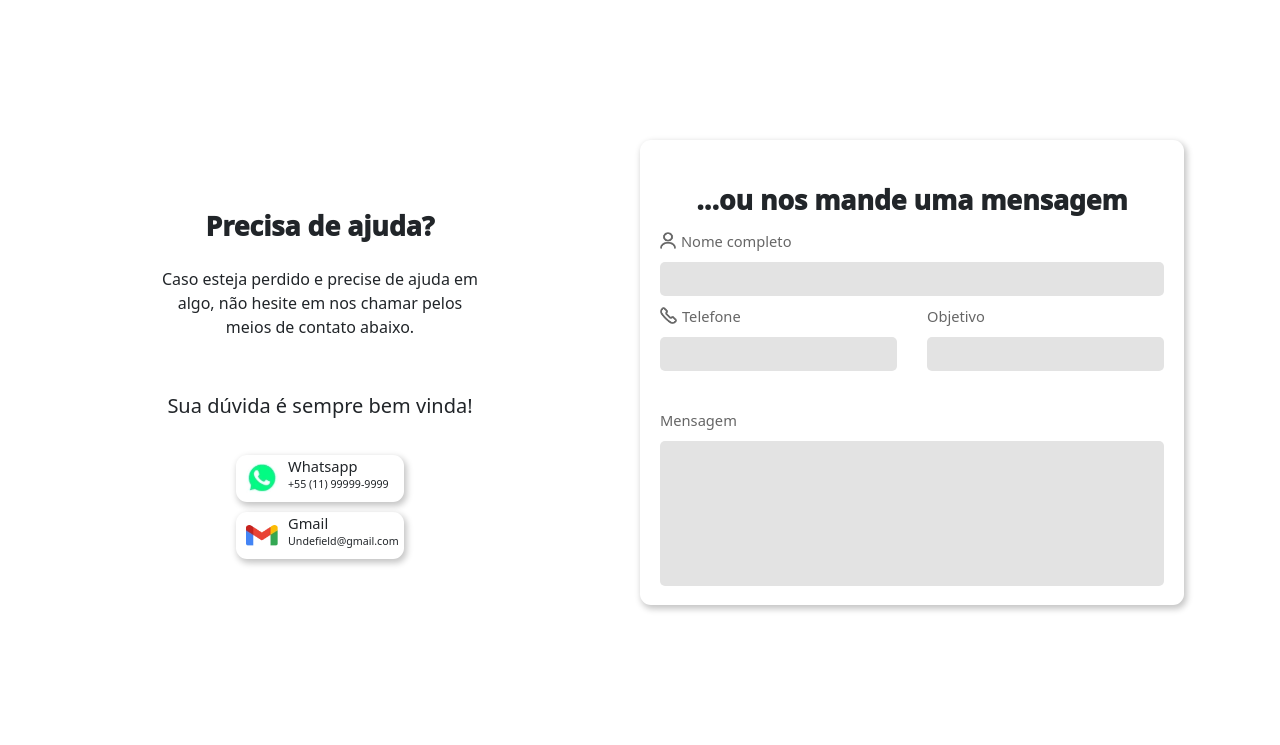
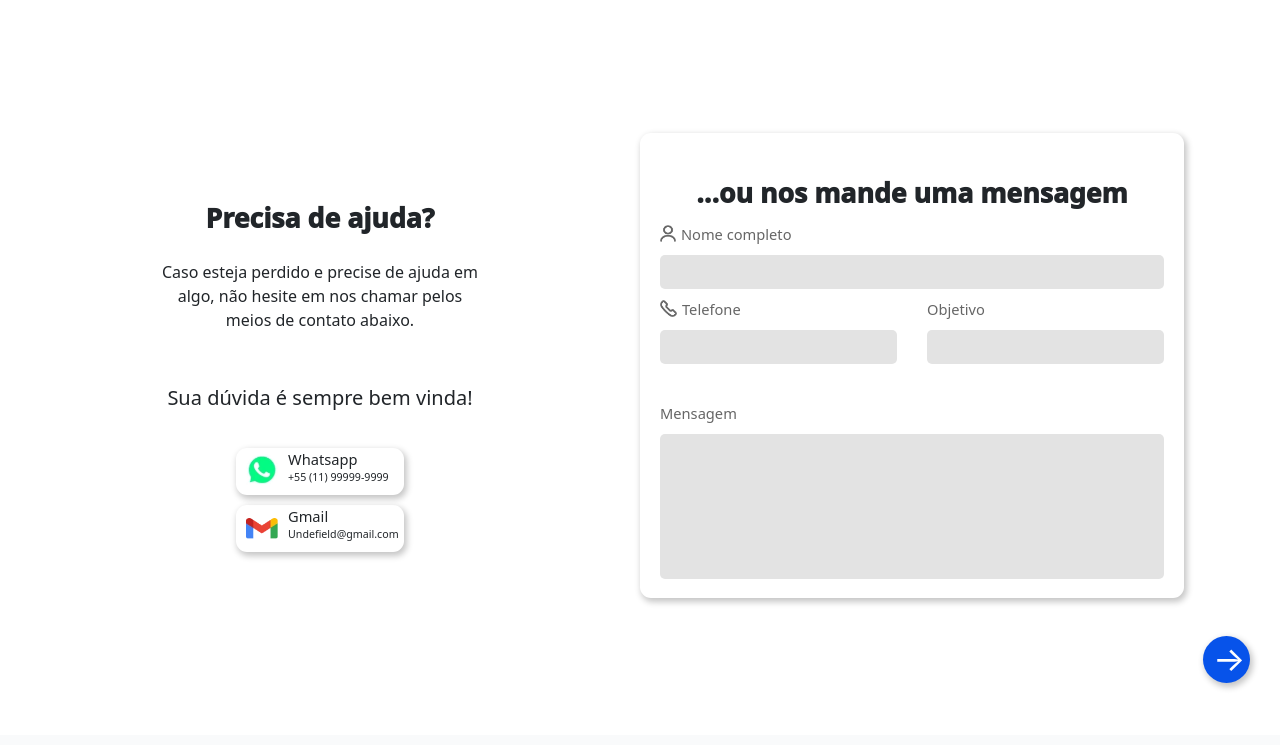
Before and after one commit to gustavorods/2023_odonto_kids, a PHP site: page /assets/pages/contato.html in a window 1280 px wide. Shown: the part 65-810 px from the top of the page. After the commit the page ends 754 px from the top, so only its background shows below. Run offline with PHP 8.4, Linux system fonts and the light colour scheme.

Commit message:
adicionando botão de enviar no formulário

```diff
--- a/assets/css/contato.css
+++ b/assets/css/contato.css
@@ -132,7 +132,7 @@ div.container-fluid {
 
 .contato_section{
     display: flex;
-    height: calc(100vh - 55px);
+    height: calc(100vh - 70px);
     place-items: center;
 }
 
@@ -274,6 +274,31 @@ div.container-fluid {
     margin: 2px 10px;
 }
 
+.botao-fixo {
+    position: fixed;
+    bottom: 52px;
+    right: 30px;
+    z-index: 1000;
+}
+
+.botao-fixo button {
+    background-color: #0753ea;
+    color: white;
+    font-size: 16px;
+    border: none;
+    padding: 10px;
+    border-radius: 50%;
+    box-shadow: 2px 3px 6px 1px rgba(0, 0, 0, 0.226);
+    cursor: pointer;
+    height: 47px;
+    width: 47px;
+}
+
+.arrow-circle {
+    font-size: 34px;
+    margin-top: -13px;
+}
+
 /* RESPONSIVIDADE */
 
 @media (max-width: 1238px){
--- a/assets/pages/contato.html
+++ b/assets/pages/contato.html
@@ -116,7 +116,15 @@
                     </div>
                     <textarea name="input-mensagem" id="" cols="30" rows="10" class="input-mensagem"></textarea>
                 </div>
+                <div class="botao-fixo">
+                    <button type="submit" id="enviarBtn">
+                        <div class="arrow-circle">&#8594;</div>
+                    </button>
+                </div>
             </div>
+        </div>
+        <div class="uni">
+            <p id="mensagem" class="mensagem-erro"></p>
         </div>
     </section>
 
```
